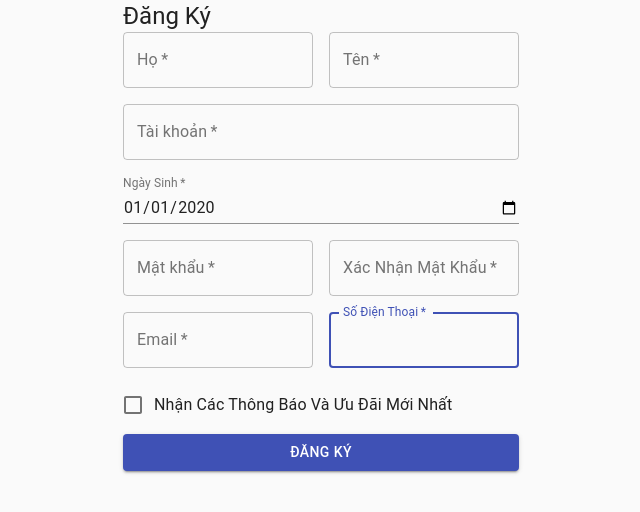
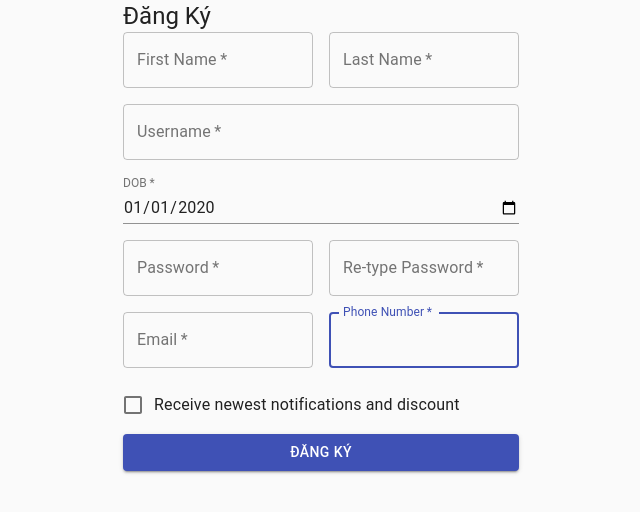
Before and after one commit to harleyng/group-project, a React (Create React App) app: page / in a window 1280 px wide. Shown: the top 512 px of the page, without its empty margins (319-959 px from the left). Built offline with nearby package versions, Linux system fonts and the light colour scheme.

Commit message:
update leftover field validation

```diff
--- a/package.json
+++ b/package.json
@@ -12,6 +12,7 @@
     "react-dom": "^17.0.1",
     "react-router-dom": "^5.2.0",
     "react-scripts": "4.0.1",
+    "sweetalert2": "^10.12.6",
     "web-vitals": "^0.2.4"
   },
   "scripts": {
--- a/src/pages/Register.jsx
+++ b/src/pages/Register.jsx
@@ -1,5 +1,6 @@
 import React, { useState, useEffect } from 'react'
-import { isEmail, isEmpty, isLength, isContainWhiteSpace } from '..//validator.js';
+import { isEmail, isEmpty, isLength, isContainWhiteSpace, isPasswordMatch, isPhone, isName } from '..//validator.js';
+import Swal from 'sweetalert2'
 
 // Material UI
 import Avatar from "@material-ui/core/Avatar";
@@ -15,11 +16,16 @@ import Typography from "@material-ui/core/Typography";
 import Container from "@material-ui/core/Container";
 
 const Register = () => {
-  const [formData, setformData] = useState({firstname: "", lastname: "", phone: "", email: "", password: "", repassword: "", DOB: "", religion: "", preferSite: ""})
-  const [errors, seterrors] = useState({firstname: "", lastname: "", phone: "", email: "", password: "", repassword: "", DOB: "", religion: "", preferSite: ""})
+  const [formData, setformData] = useState({firstname: "", lastname: "", username: "", phone: "", email: "", password: "", repassword: "", DOB: "2020-01-01", religion: "", preferSite: ""})
+  const [errors, seterrors] = useState({firstname: "", lastname: "", username: "",  phone: "", email: "", password: "", repassword: "",religion: "", preferSite: ""})
   const initialformValidated = {
+    firstname: false,
+    lastname: false,
+    username: false,
     email: false,
-    password: false
+    password: false,
+    repassword: false,
+    phone:false
   };
   const [formValidated, setformValidated] = useState(initialformValidated)
   const [loading, setloading] = useState(false)
@@ -33,49 +39,50 @@ const Register = () => {
           ...prevData,
           [name]: value
       }))
-      // console.log(formData);
-  }
-  const handleDOBChange = (event) => {
-    const { name, value } = event.target;
-    switch (name) {
-      case "day":
-        setday(value)
-        break;
-      case "month":
-        setmonth(value)
-        break;
-      case "year":
-        setyear(value)
-        break;
-    }
-    if(day && month && year) {
-      setformData(prevData => ({
-        ...prevData,
-        DOB: new Date(year, month - 1, day)
-      }));
-    }
       console.log(formData);
   }
 
   const validateLoginForm = (e) => {
       let err = {};
+
+      if (formData.firstname) {
+        if (!isName(formData.firstname)) {
+          err.firstname = "Please enter a valid first name";
+        }
+      }
+
+      if (formData.lastname) {
+        if (!isName(formData.lastname)) {
+          err.lastname = "Please enter a valid last name";
+        }
+      }
+
       if (formData.email) {
-        if (isEmpty(formData.email)) {
-          err.email = "Email can't be blank";
-        } else if (!isEmail(formData.email)) {
-          err.email = "Pleade enter a valid email";
+        if (!isEmail(formData.email)) {
+          err.email = "Please enter a valid email";
         }
       }
 
       if (formData.password) {
-        if (isEmpty(formData.password)) {
-          err.password = "Password can't be blank";
-        }  else if (isContainWhiteSpace(formData.password)) {
+        if (isContainWhiteSpace(formData.password)) {
           err.password = "Password should not contain white spaces";
         } else if (!isLength(formData.password, { gte: 6, lte: 16, trim: true })) {
           err.password = "Password's length must between 6 to 16";
         }
       }
+
+      if (formData.repassword) {
+        if (!isPasswordMatch(formData.password, formData.repassword)) {
+          err.repassword = "Your password does not match"
+        }
+      }
+
+      if (formData.phone) {
+        if (!isPhone(formData.phone)) {
+          err.phone = "Your phone number is not valid"
+        }
+      }
+
       seterrors(err)
       if (isEmpty(err)) {
         // change all value of formValidated to initial
@@ -99,17 +106,40 @@ const Register = () => {
     }
   }, [formData])
 
+  const isFieldEmpty = () => {
+    for (const key in formData) {
+      if (formData[key] === "") {
+        seterrors((prevData) => ({
+          ...prevData,
+          [key]: key + " can't be blank"
+        }))
+        setformValidated((prevData) => ({
+          ...prevData,
+          [key]: true
+        }));
+      }
+    }
+  }
   const register = (e) => {
       e.preventDefault();
 
-      let err = validateLoginForm();
+      // check if any field is empty
+      // yes => show error
+      // no => submit
+      isFieldEmpty(() => {
+        const err = validateLoginForm();
         if(err === true) {
           alert("You are successfully signed in...");
-        window.location.reload()
+          // window.location.reload()
         } else {
           // alert the first error
-        alert(err[Object.keys(err)[0]]);
+          Swal.fire({
+            title: 'You have failed to sign up',
+            text: err[Object.keys(err)[0]],
+            icon: 'error'
+          })
         }
+      })
   }
 
   const getOptions = (start, end) => {
@@ -120,7 +150,6 @@ const Register = () => {
     return options;
   }
 
-  const thisYear = new Date().getFullYear();
   return (
     <Container component="main" maxWidth="xs">
       <CssBaseline/>
@@ -130,45 +159,54 @@ const Register = () => {
             <form action="">
               <Grid container spacing={2}>
                 <Grid item xs={12} sm={6}>
-                  <TextField  autoComplete="firstname"
+                  <TextField  error={formValidated.firstname}
+                              helperText={errors.firstname}
+                              autoComplete="firstname"
                               name="firstname"
                               variant="outlined"
                               required
                               fullWidth
                               id="firstname"
-                              label="Họ"
+                              label="First Name"
                               autoFocus
                               onChange={handleInputChange} />
                 </Grid>
 
                 <Grid item xs={12} sm={6}>
-                  <TextField autoComplete="lastname"
+                  <TextField  error={formValidated.lastname}
+                              helperText={errors.lastname}
+                              autoComplete="lastname"
                               name="lastname"
                               variant="outlined"
                               required
                               fullWidth
                               id="lastname"
-                              label="Tên"
-                              autoFocus/>
+                              label="Last Name"
+                              autoFocus
+                              onChange={handleInputChange}/>
                 </Grid>
 
                 <Grid item xs={12}>
-                  <TextField autoComplete="account"
+                  <TextField  error={formValidated.username}
+                              helperText={errors.username}
+                              autoComplete="account"
                               name="account"
                               variant="outlined"
                               required fullWidth
                               id="account"
-                              label="Tài khoản"
+                              label="Username"
                               autoFocus
                               onChange={handleInputChange} />
                 </Grid>
 
                 <Grid item xs={12}>
-                  <TextField id="dob"
-                              label="Ngày Sinh"
+                  <TextField  id="DOB"
+                              label="DOB"
+                              name="DOB"
                               type="date"
                               required fullWidth
-                              defaultValue="2020-01-01"/>
+                              defaultValue="2020-01-01"
+                              onChange={handleInputChange} />
                 </Grid>
 
                 <Grid item xs={12} sm={6}>
@@ -181,20 +219,22 @@ const Register = () => {
                               required
                               fullWidth
                               id="password"
-                              label="Mật khẩu"
+                              label="Password"
                               autoFocus
                               onChange={handleInputChange} />
                 </Grid>
 
                 <Grid item xs={12} sm={6}>
-                  <TextField autoComplete="repassword"
+                  <TextField  error={formValidated.repassword}
+                              helperText={errors.repassword}
+                              autoComplete="repassword"
                               name="repassword"
                               type="password"
                               variant="outlined"
                               required
                               fullWidth
                               id="repassword"
-                              label="Xác Nhận Mật Khẩu"
+                              label="Re-type Password"
                               autoFocus
                               onChange={handleInputChange} />
                 </Grid>
@@ -214,13 +254,15 @@ const Register = () => {
                 </Grid>
 
                 <Grid item xs={12} sm={6}>
-                  <TextField autoComplete="phone"
+                  <TextField  error={formValidated.phone}
+                              helperText={errors.phone}
+                              autoComplete="phone"
                               name="phone"
                               variant="outlined"
                               required
                               fullWidth
                               id="phone"
-                               label="Số Điện Thoại"
+                              label="Phone Number"
                               autoFocus
                               onChange={handleInputChange} />
                 </Grid>
@@ -228,7 +270,7 @@ const Register = () => {
                 <Grid item xs={12}>
                   <FormControlLabel
                     control={<Checkbox value="allowExtraEmails" color="primary" />}
-                    label="Nhận Các Thông Báo Và Ưu Đãi Mới Nhất"/>
+                    label="Receive newest notifications and discount"/>
                 </Grid>
               </Grid>
 
--- a/src/validator.js
+++ b/src/validator.js
@@ -1,11 +1,43 @@
 /**
- * Chek if email is valid
+ * Check if name is valid
+ * @prop String phone
+ * @returns Boolean
+ */
+export const isName = (name) => {
+    const re = /^[a-zA-Z]+(([',. -][a-zA-Z ])?[a-zA-Z]*)*$/g;
+    return re.test(name);
+}
+
+/**
+ * Check if email is valid
  * @prop String email
  * @returns Boolean
  */
 export const isEmail = (email) => {
     const re = /^(([^<>()[\]\\.,;:\s@"]+(\.[^<>()[\]\\.,;:\s@"]+)*)|(".+"))@((\[[0-9]{1,3}\.[0-9]{1,3}\.[0-9]{1,3}\.[0-9]{1,3}\])|(([a-zA-Z\-0-9]+\.)+[a-zA-Z]{2,}))$/;
     return re.test(email);
+}
+
+/**
+ * Chek if repassword is equal to password
+ * @prop String password
+ * @prop String repassword
+ * @returns Boolean
+ */
+export const isPasswordMatch = (password, repassword) => {
+    if (password === repassword) {
+        return true
+    }
+}
+
+/**
+ * Chek if phone is valid
+ * @prop String phone
+ * @returns Boolean
+ */
+export const isPhone = (phone) => {
+    const re = /(84|0[3|5|7|8|9])+([0-9]{8})\b/g;
+    return re.test(phone);
 }
 
 /**
```
Also changed, not shown: 2 other files (tests, documents, lock files or other folders). Lines whose indentation alone changed are shown as unchanged.
